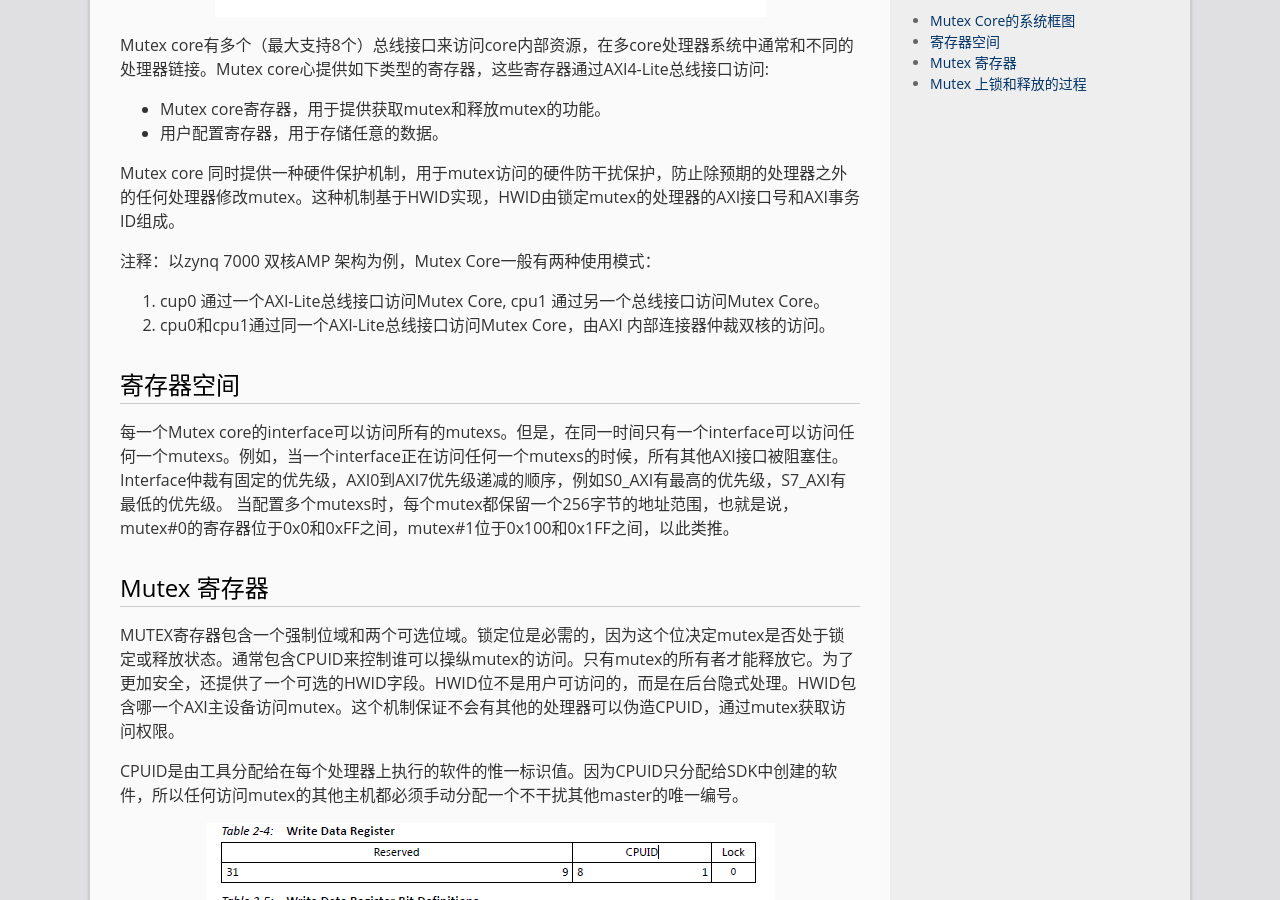
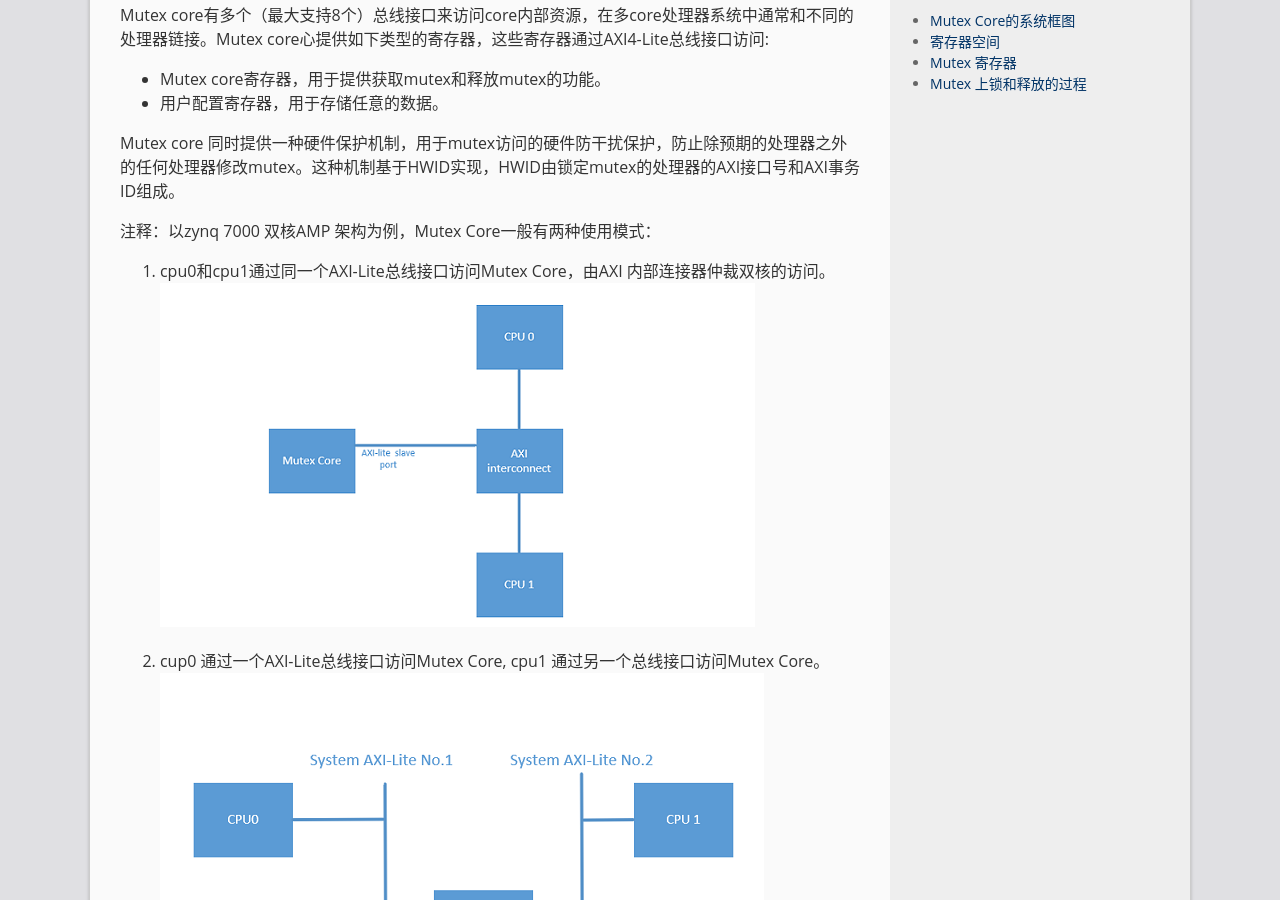
Before and after one commit to huanghaiyu/huanghaiyu.github.io, a Jekyll site: the page built from _posts/2019-07-22-xilinx-zynq-7000-mutex.md, in a window 1280 px wide and 900 px high, scrolled down 695 px. Built offline with Jekyll 4.4.1, drawn with Linux system fonts in a browser that asks for light colours; comment, search, counter and statistics services are not loaded.

Commit message:
[zynq 7000]: update mutex blog

```diff
--- a/_posts/2019-07-22-xilinx-zynq-7000-mutex.md
+++ b/_posts/2019-07-22-xilinx-zynq-7000-mutex.md
@@ -24,8 +24,11 @@ Mutex core有多个（最大支持8个）总线接口来访问core内部资源
 Mutex core 同时提供一种硬件保护机制，用于mutex访问的硬件防干扰保护，防止除预期的处理器之外的任何处理器修改mutex。这种机制基于HWID实现，HWID由锁定mutex的处理器的AXI接口号和AXI事务ID组成。
 
 注释：以zynq 7000 双核AMP 架构为例，Mutex Core一般有两种使用模式：
-1. cup0 通过一个AXI-Lite总线接口访问Mutex Core, cpu1 通过另一个总线接口访问Mutex Core。
-2. cpu0和cpu1通过同一个AXI-Lite总线接口访问Mutex Core，由AXI 内部连接器仲裁双核的访问。
+1. cpu0和cpu1通过同一个AXI-Lite总线接口访问Mutex Core，由AXI 内部连接器仲裁双核的访问。
+![]({{ "/public/upload/mutex_block_diagram.png" | absolute_url }})
+
+2. cup0 通过一个AXI-Lite总线接口访问Mutex Core, cpu1 通过另一个总线接口访问Mutex Core。
+![]({{ "/public/upload/mutex_block_diagram1.png" | absolute_url }})
 
 # 寄存器空间
 
```
Also changed, not shown: public/upload/mutex_axi4-lite_system.png, public/upload/mutex_block_diagram.png (added), public/upload/mutex_block_diagram1.png (added), public/upload/mutex_register_space.png.
